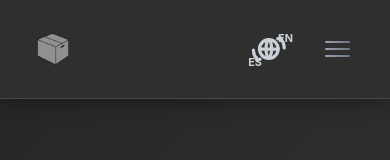
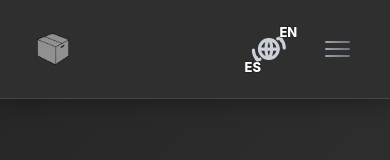
Before and after one commit to FidelGenre/Portfolio, a Next.js app: page / in a window 390 px wide. Shown: the top 160 px of the page. Built offline with nearby package versions, Linux system fonts and the light colour scheme.

Commit message:
Language icon: separate EN/ES to corners, add it to mobile menu (top-left)
- EN/ES moved to opposite corners so the globe no longer overlaps them
- Reusable langButton; shown top-left in the mobile overlay, mirroring the X

```diff
--- a/src/components/Navbar.tsx
+++ b/src/components/Navbar.tsx
@@ -15,6 +15,68 @@ export default function Navbar() {
     setSpin((s) => s + 360); // gira una vuelta en cada click
     toggleLang();
   };
+
+  const langButton = (className = "") => (
+    <button
+      type="button"
+      onClick={handleLangToggle}
+      aria-label={lang === "en" ? "Cambiar a español" : "Switch to English"}
+      title={lang === "en" ? "Español" : "English"}
+      className={`flex cursor-pointer items-center justify-center border-none bg-transparent p-1 text-[#cbd0d8] transition-colors duration-200 hover:text-white ${className}`}
+    >
+      <span
+        className="flex items-center justify-center"
+        style={{
+          transform: `rotate(${spin}deg)`,
+          transition: "transform 0.6s cubic-bezier(0.22, 1, 0.36, 1)",
+        }}
+      >
+        <svg width="52" height="52" viewBox="0 0 24 24" fill="none">
+          <g stroke="currentColor" strokeWidth="1.5" strokeLinecap="round" strokeLinejoin="round">
+            {/* globo */}
+            <circle cx="11" cy="12" r="4.3" />
+            <path d="M6.7 12h8.6" />
+            <path d="M11 7.7c1.7 1.2 1.7 7.2 0 8.6" />
+            <path d="M11 7.7c-1.7 1.2-1.7 7.2 0 8.6" />
+            {/* flechas de ciclo */}
+            <path d="M16.2 7a6.3 6.3 0 0 1 1.9 4.5" />
+            <path d="m15.1 7.3 1.2-.4.5 1.2" />
+            <path d="M5.8 17a6.3 6.3 0 0 1-1.9-4.5" />
+            <path d="m6.9 16.7-1.2.4-.5-1.2" />
+          </g>
+          {/* códigos EN / ES en cada punta (blanco + contorno para que resalten) */}
+          <text
+            x="20"
+            y="4"
+            fontSize="6"
+            fontWeight="800"
+            fill="#ffffff"
+            stroke="#171717"
+            strokeWidth="0.5"
+            paintOrder="stroke"
+            textAnchor="middle"
+            dominantBaseline="central"
+          >
+            EN
+          </text>
+          <text
+            x="3.6"
+            y="20.2"
+            fontSize="6"
+            fontWeight="800"
+            fill="#ffffff"
+            stroke="#171717"
+            strokeWidth="0.5"
+            paintOrder="stroke"
+            textAnchor="middle"
+            dominantBaseline="central"
+          >
+            ES
+          </text>
+        </svg>
+      </span>
+    </button>
+  );
 
   const scrollToSection = (sectionId: string) => {
     const element = document.getElementById(sectionId);
@@ -64,64 +126,7 @@ export default function Navbar() {
           </ul>
 
           <div className="flex items-center gap-4">
-            <button
-              type="button"
-              onClick={handleLangToggle}
-              aria-label={lang === "en" ? "Cambiar a español" : "Switch to English"}
-              title={lang === "en" ? "Español" : "English"}
-              className="flex cursor-pointer items-center justify-center border-none bg-transparent p-1 text-[#cbd0d8] transition-colors duration-200 hover:text-white"
-            >
-              <span
-                className="flex items-center justify-center"
-                style={{
-                  transform: `rotate(${spin}deg)`,
-                  transition: "transform 0.6s cubic-bezier(0.22, 1, 0.36, 1)",
-                }}
-              >
-                <svg width="52" height="52" viewBox="0 0 24 24" fill="none">
-                  <g
-                    stroke="currentColor"
-                    strokeWidth="1.5"
-                    strokeLinecap="round"
-                    strokeLinejoin="round"
-                  >
-                    {/* globo */}
-                    <circle cx="11" cy="12" r="4.3" />
-                    <path d="M6.7 12h8.6" />
-                    <path d="M11 7.7c1.7 1.2 1.7 7.2 0 8.6" />
-                    <path d="M11 7.7c-1.7 1.2-1.7 7.2 0 8.6" />
-                    {/* flechas de ciclo */}
-                    <path d="M16.2 7a6.3 6.3 0 0 1 1.9 4.5" />
-                    <path d="m15.1 7.3 1.2-.4.5 1.2" />
-                    <path d="M5.8 17a6.3 6.3 0 0 1-1.9-4.5" />
-                    <path d="m6.9 16.7-1.2.4-.5-1.2" />
-                  </g>
-                  {/* códigos EN / ES en cada punta */}
-                  <text
-                    x="18.7"
-                    y="7.2"
-                    fontSize="5"
-                    fontWeight="700"
-                    fill="currentColor"
-                    textAnchor="middle"
-                    dominantBaseline="central"
-                  >
-                    EN
-                  </text>
-                  <text
-                    x="4.6"
-                    y="18"
-                    fontSize="5"
-                    fontWeight="700"
-                    fill="currentColor"
-                    textAnchor="middle"
-                    dominantBaseline="central"
-                  >
-                    ES
-                  </text>
-                </svg>
-              </span>
-            </button>
+            {langButton()}
 
             <button
               className="flex cursor-pointer flex-col gap-[5px] border-none bg-transparent p-2 transition-transform duration-300 hover:scale-110 md:hidden"
@@ -138,6 +143,9 @@ export default function Navbar() {
 
       {isMenuOpen && (
         <div className="animate-fade-in fixed inset-0 z-[2000] flex flex-col items-center justify-center bg-[linear-gradient(135deg,rgba(26,26,26,0.98),rgba(38,38,38,0.98))] backdrop-blur-[10px]">
+          {/* idioma: arriba a la izquierda, espejando la X */}
+          {langButton("absolute left-6 top-6")}
+
           <button
             className="absolute right-8 top-8 flex h-10 w-10 cursor-pointer items-center justify-center border-none bg-transparent text-[2rem] text-white transition-all duration-300 hover:rotate-90 hover:text-[#d1d5db]"
             onClick={toggleMenu}
```
